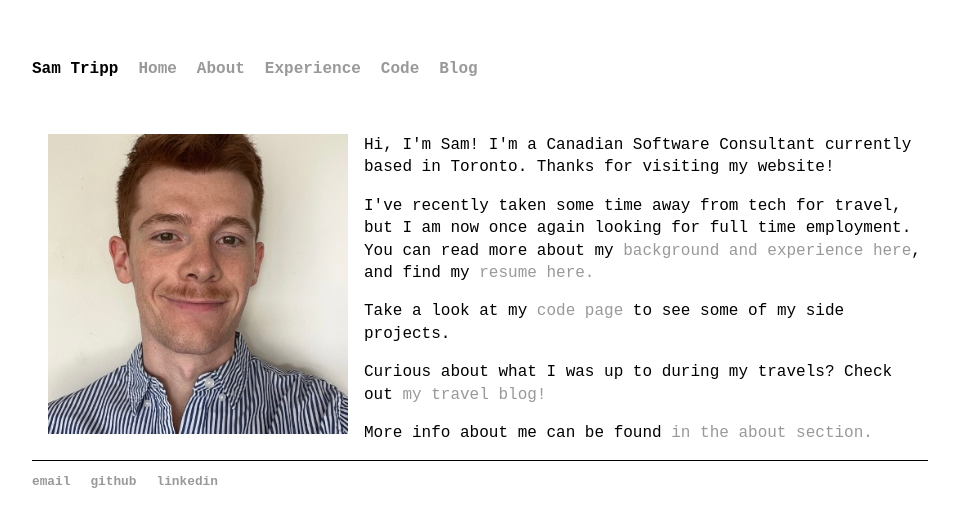
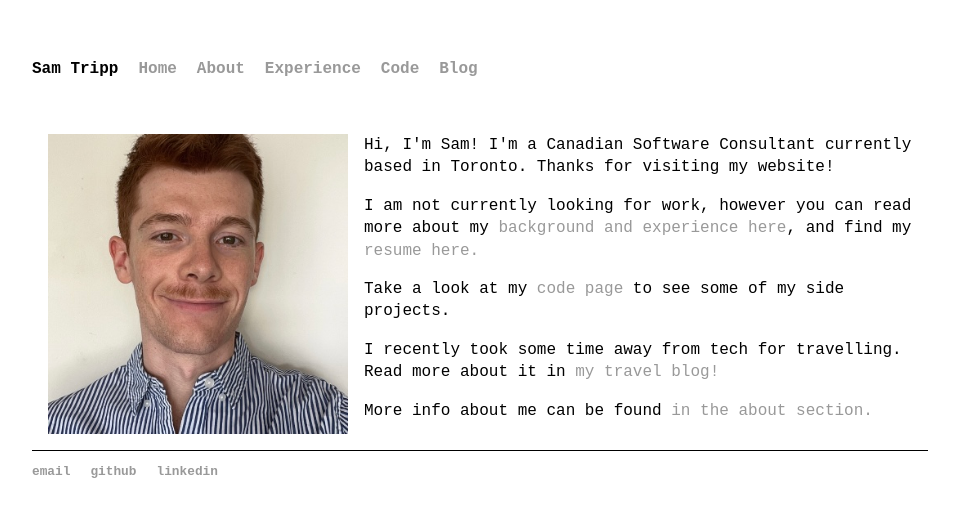
Before and after one commit to sstripps1/sstripps1.github.io, a Jekyll site: the page built from index.html, in a window 1280 px wide. Shown: the top 527 px of the page, without its empty margins (160-1119 px from the left). Built offline with Jekyll 4.4.1, drawn with Linux system fonts in a browser that asks for light colours.

Commit message:
changing open to work status on home page

```diff
--- a/index.html
+++ b/index.html
@@ -8,14 +8,14 @@ title: Sam Tripp - Home
         <p>Hi, I'm Sam! I'm a Canadian Software Consultant currently based in Toronto. Thanks for visiting my website!
         </p>
 
-        <p>I've recently taken some time away from tech for travel, but I am now once again looking for full time
-            employment. You can
-            read more about my <a href="/experience">background and experience here</a>, and find my <a
-                href="experience/sam_tripp_resume.pdf" target="_blank">resume here.</a></p>
+        <p>I am not currently looking for work, however you can read more about my <a href="/experience">background and
+                experience here</a>,
+            and find my <a href="experience/sam_tripp_resume.pdf" target="_blank">resume here.</a></p>
 
         <p>Take a look at my <a href="/code">code page</a> to see some of my side projects.</p>
 
-        <p>Curious about what I was up to during my travels? Check out <a href="/blog/2024/08/30/sams-travel-blog">my
+        <p>I recently took some time away from tech for travelling. Read more about it in <a
+                href="/blog/2024/08/30/sams-travel-blog">my
                 travel blog!</a><br></p>
 
         <p>More info about me can be found <a href="/about">in the about section.</a></p>
```
